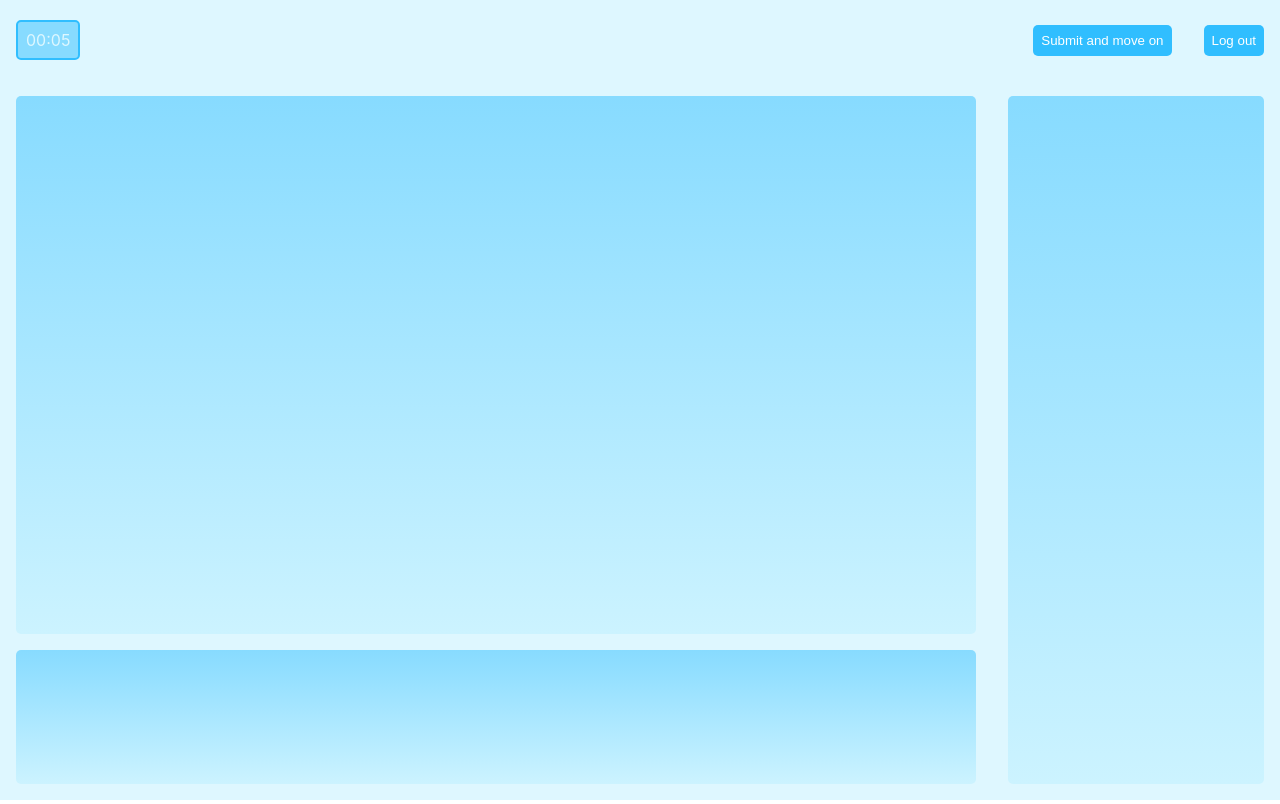
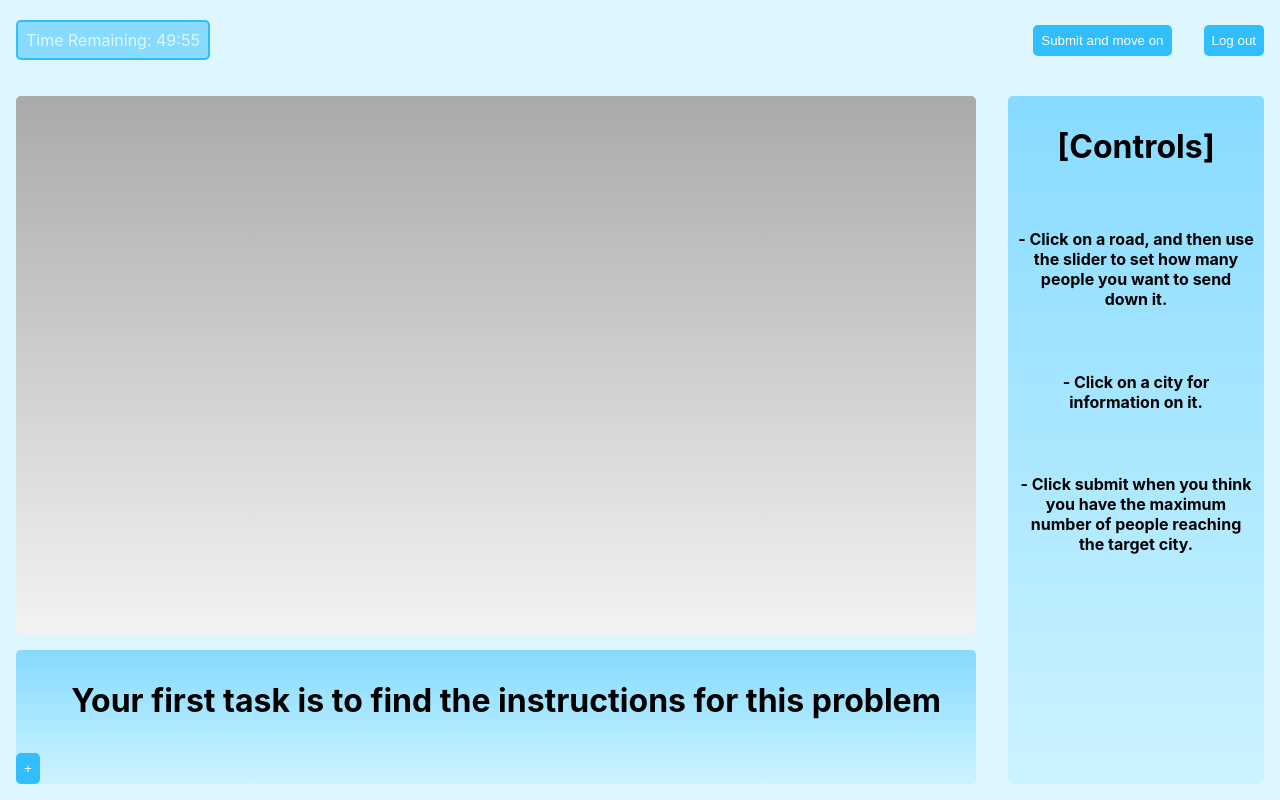
Before and after one commit to gwood1963/group-design-practical, a React (Create React App) app: page /game in a window 1280 px wide. Built offline with nearby package versions, Linux system fonts and the light colour scheme.

Commit message:
Added the functionality to game UI

```diff
--- a/src/pages/GamePage.tsx
+++ b/src/pages/GamePage.tsx
@@ -8,11 +8,15 @@ const GamePage = () => {
   const auth = getAuth();
   const navigate = useNavigate();
   const [time, setTime] = useState<number>(0);
+  const [collapseButton, collapseState] = useState("+");
+  const toggleCollapse = () => {
+    collapseState((state) => (state === "-" ? "+" : "-"));
+  };
   let start = 0;
   useEffect(() => {
     start = Date.now() / 1000;
     const interval = setInterval(() => {
-      setTime(Math.floor(Date.now() / 1000 - start));
+      setTime(3000 - Math.floor(Date.now() / 1000 - start));
     }, 1000);
 
     return () => clearInterval(interval);
@@ -31,6 +35,7 @@ const GamePage = () => {
         }}
       >
         <div
+          id="Timer"
           style={{
             margin: "1rem",
             padding: "0.5rem",
@@ -39,12 +44,15 @@ const GamePage = () => {
             backgroundColor: "#87DBFF",
             borderRadius: "5px",
           }}
-        >{`${Math.floor(time / 60)
+        >Time Remaining: {`${Math.floor(time / 60)
           .toString()
           .padStart(2, "0")}:${(time % 60).toString().padStart(2, "0")}
 				`}</div>
         <div style={{ flexGrow: 1 }}></div>
-        <ActionButton text="Submit and move on" onClick={() => {}} />
+        <ActionButton
+          text="Submit and move on"
+          onClick={() => {}}
+        />
         <ActionButton
           text="Log out"
           onClick={() => {
@@ -70,16 +78,18 @@ const GamePage = () => {
           }}
         >
           <div
+            id="PuzzleBox"
             style={{
               width: "100%",
               height: "80%",
               marginBottom: "1rem",
               borderRadius: "5px",
               background:
-                "linear-gradient(180deg, rgba(135,219,255,1) 0%, rgba(204,243,255,1) 100%)",
+                "linear-gradient(180deg, rgba(170,170,170,1) 0%, rgba(243,243,243,1) 100%)",
             }}
           ></div>
           <div
+            id="InstructionBox"
             style={{
               width: "100%",
               borderRadius: "5px",
@@ -87,9 +97,45 @@ const GamePage = () => {
                 "linear-gradient(180deg, rgba(135,219,255,1) 0%, rgba(204,243,255,1) 100%)",
               height: "20%",
             }}
-          ></div>
+          >
+            <div
+              id="InstructionText"
+              style={{
+                alignItems: "center",
+                padding: "10px",
+                height: "100%",
+                width: "100%",
+                textAlign: "center",
+              }}
+            >
+              {collapseButton === "-" && (
+                <h4>This time, the government have told you that their main priority is to connect two new government offices such that employees can go between the two in less than 2minutes. <br></br><br></br>
+                  This is now your main priority. You are encouraged to think outside of the box to achieve it.  <br></br><br></br>
+                  The solution you submit will be proposed to the Government. You should still aim to satisfy as many of the other demands as possible too.<br></br><br></br>
+                </h4>
+              )}
+              {collapseButton === "+" && (
+                <h1>Your first task is to find the instructions for this problem</h1>
+              )}
+            </div>
+
+          </div>
+          <div
+            style={{
+              position: "absolute",
+              bottom: 0,
+              left: 0
+            }}
+          >
+            <ActionButton
+              text={collapseButton}
+              onClick={toggleCollapse}
+            />
+          </div>
+
         </div>
         <div
+          id="ControlsBox"
           style={{
             width: "20%",
             margin: "1rem",
@@ -97,7 +143,20 @@ const GamePage = () => {
             background:
               "linear-gradient(180deg, rgba(135,219,255,1) 0%, rgba(204,243,255,1) 100%)",
           }}
-        ></div>
+        >
+          <div
+            id="ControlText"
+            style={{
+              alignItems: "center",
+              padding: "10px",
+              textAlign: "center",
+            }}
+          >
+          <h1>[Controls]</h1> <br></br>
+          <h4>- Click on a road, and then use the slider to set how many people you want to send down it.</h4><br></br>
+          <h4>- Click on a city for information on it.</h4><br></br>
+          <h4>- Click submit when you think you have the maximum number of people reaching the target city.</h4></div>
+          </div>
       </div>
     </MainWrapper>
   );
```
Also changed, not shown: 1 other file (tests, documents, lock files or other folders).
